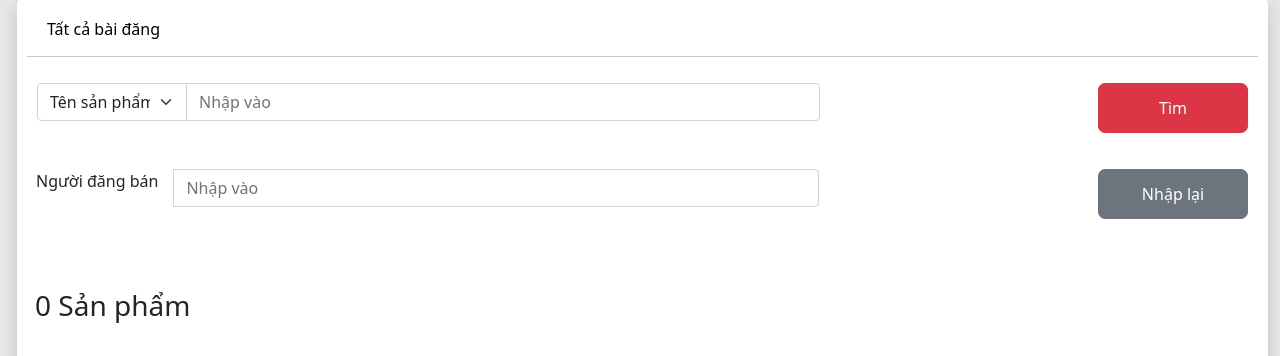
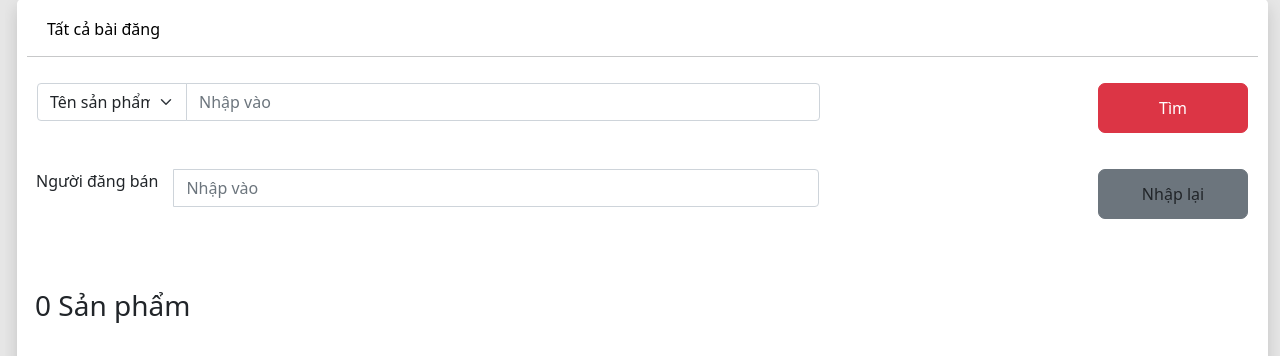
Before and after one commit to duongcongit/Nhom10_CNPM_GoFish, a PHP site: page /Nhom10_CNPM_GoFish/admin/products.php in a window 1280 px wide. Shown: the part 127-483 px from the top of the page. Run offline with PHP 8.4, Linux system fonts and the light colour scheme; the visitor is signed in with stand-in values (Sample User, id 1); data that the repository does not hold is empty.

Commit message:
Add files via upload

```diff
--- a/admin/products.php
+++ b/admin/products.php
@@ -121,7 +121,7 @@ include "./partials/loginCheck.php";
                         <input type="text" class="form-control" placeholder="Nhập vào" >
                     </div>
                 </div>
-                <button class="btn btn-secondary col-md-4 ms-auto  px-4" style="max-width: 150px; border-radius: 7px; max-height: 50px;">Nhập lại</button>
+                <button class="btn btn-secondary text-dark col-md-4 ms-auto  px-4" style="max-width: 150px; border-radius: 7px; max-height: 50px;">Nhập lại</button>
             </div>
         </form>
         <span class="mt-3 mb-3">
```
